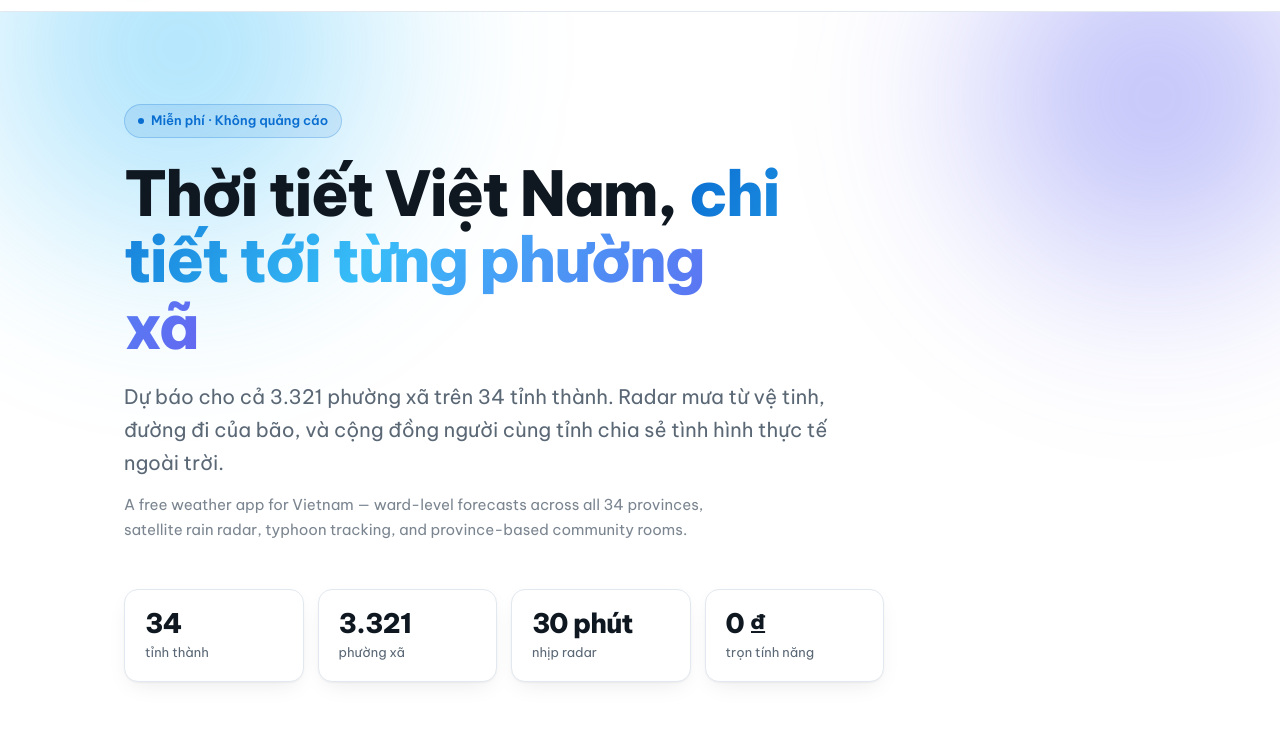
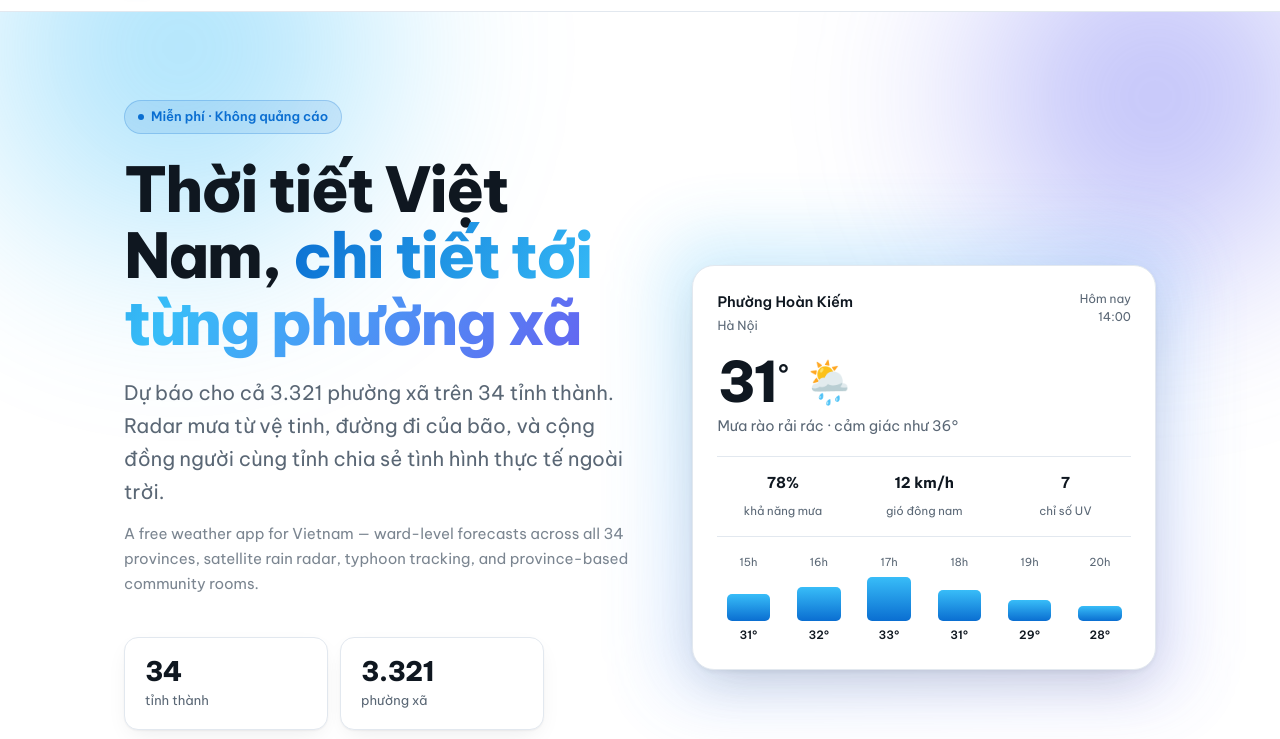
Before and after one commit to tenkitenki/opentenki, a plain HTML site: page index.html in a window 1280 px wide. Shown: the part 54-793 px from the top of the page. Drawn offline with Linux system fonts and the light colour scheme.

Commit message:
Hero: them the thoi tiet dung bang CSS, can lai hai cot

```diff
--- a/index.html
+++ b/index.html
@@ -77,25 +77,62 @@
   @media (prefers-reduced-motion: reduce){
     .troi::before,.troi::after{animation:none}
   }
-  .hero-in{position:relative;z-index:1;padding:92px 24px 76px;max-width:1080px;margin:0 auto}
+  .hero-in{position:relative;z-index:1;padding:88px 24px 76px;max-width:1080px;margin:0 auto;
+    display:grid;grid-template-columns:minmax(0,1.05fr) minmax(0,.95fr);gap:56px;align-items:center}
   .nhan{display:inline-flex;align-items:center;gap:7px;font-size:13px;font-weight:600;
     color:var(--xanh);background:color-mix(in srgb,var(--xanh) 11%,transparent);
     border:1px solid color-mix(in srgb,var(--xanh) 24%,transparent);
     padding:5px 13px;border-radius:999px;margin-bottom:22px}
   .cham{width:6px;height:6px;border-radius:50%;background:var(--xanh)}
   h1{font-size:clamp(36px,6.2vw,62px);line-height:1.08;letter-spacing:-.035em;
-    font-weight:800;margin:0 0 20px;max-width:15ch}
+    font-weight:800;margin:0 0 20px;max-width:19ch}
   .grad{background:linear-gradient(120deg,var(--xanh),var(--xanh2) 45%,var(--tim));
     -webkit-background-clip:text;background-clip:text;color:transparent}
   .phu{font-size:clamp(17px,2.1vw,20px);color:var(--nhat);max-width:56ch;margin:0 0 14px}
   .phu-en{font-size:15px;color:var(--nhat);opacity:.8;max-width:60ch;margin:0}
 
-  .so{display:grid;grid-template-columns:repeat(auto-fit,minmax(140px,1fr));
-    gap:14px;margin-top:46px;max-width:760px}
+  .so{display:grid;grid-template-columns:repeat(2,minmax(0,1fr));
+    gap:12px;margin-top:40px;max-width:420px}
   .so-o{background:var(--the);border:1px solid var(--vien);border-radius:14px;
     padding:18px 20px;box-shadow:var(--bong)}
   .so-n{font-size:27px;font-weight:800;letter-spacing:-.03em;line-height:1.15}
   .so-t{font-size:13px;color:var(--nhat);margin-top:3px}
+
+
+  /* ── Thẻ thời tiết dựng bằng CSS, không ảnh, không JS ────── */
+  .xem{position:relative}
+  .may{position:absolute;inset:-26px;border-radius:32px;
+    background:linear-gradient(150deg,color-mix(in srgb,var(--xanh2) 34%,transparent),
+                                      color-mix(in srgb,var(--tim) 26%,transparent));
+    filter:blur(34px);opacity:.75}
+  .kinh{position:relative;background:var(--the);border:1px solid var(--vien);
+    border-radius:22px;padding:24px;box-shadow:var(--bong2)}
+  .k-dau{display:flex;align-items:flex-start;justify-content:space-between;gap:12px}
+  .k-noi{font-size:14.5px;font-weight:600}
+  .k-tinh{font-size:12.5px;color:var(--nhat);margin-top:1px}
+  .k-gio{font-size:12px;color:var(--nhat);text-align:right;line-height:1.45}
+  .k-do{display:flex;align-items:center;gap:16px;margin:18px 0 4px}
+  .k-so{font-size:56px;font-weight:800;letter-spacing:-.045em;line-height:1}
+  .k-so sup{font-size:24px;font-weight:600;vertical-align:super;margin-left:2px}
+  .k-bt{font-size:42px;line-height:1}
+  .k-mo{font-size:14.5px;color:var(--nhat);margin-bottom:18px}
+  .k-hang{display:grid;grid-template-columns:repeat(3,1fr);gap:10px;
+    padding:14px 0;border-top:1px solid var(--vien);border-bottom:1px solid var(--vien)}
+  .k-o{text-align:center}
+  .k-o b{display:block;font-size:15px;font-weight:700}
+  .k-o span{font-size:11.5px;color:var(--nhat)}
+  .k-gio-luoi{display:grid;grid-template-columns:repeat(6,1fr);gap:8px;margin-top:16px}
+  .k-c{text-align:center}
+  .k-c i{display:block;font-style:normal;font-size:11px;color:var(--nhat);margin-bottom:6px}
+  .k-cot{height:44px;display:flex;align-items:flex-end;justify-content:center}
+  .k-cot span{width:70%;border-radius:5px;
+    background:linear-gradient(180deg,var(--xanh2),var(--xanh))}
+  .k-c b{display:block;font-size:11.5px;font-weight:600;margin-top:5px}
+  @media (max-width:900px){
+    .hero-in{grid-template-columns:1fr;gap:44px}
+    .xem{order:2;max-width:420px}
+    .so{max-width:none;grid-template-columns:repeat(auto-fit,minmax(130px,1fr))}
+  }
 
   /* ── Khối chung ───────────────────────────────────────────── */
   section{padding:76px 0}
@@ -178,6 +215,7 @@
 <div class="hero">
   <div class="troi" aria-hidden="true"></div>
   <div class="hero-in">
+    <div>
     <span class="nhan"><span class="cham"></span>Miễn phí · Không quảng cáo</span>
     <h1>Thời tiết Việt Nam, <span class="grad">chi tiết tới từng phường xã</span></h1>
     <p class="phu">Dự báo cho cả 3.321 phường xã trên 34 tỉnh thành. Radar mưa từ vệ tinh, đường đi của bão, và cộng đồng người cùng tỉnh chia sẻ tình hình thực tế ngoài trời.</p>
@@ -188,6 +226,38 @@
       <div class="so-o"><div class="so-n">3.321</div><div class="so-t">phường xã</div></div>
       <div class="so-o"><div class="so-n">30 phút</div><div class="so-t">nhịp radar</div></div>
       <div class="so-o"><div class="so-n">0 ₫</div><div class="so-t">trọn tính năng</div></div>
+    </div>
+    </div>
+
+    <div class="xem" aria-hidden="true">
+      <div class="may"></div>
+      <div class="kinh">
+        <div class="k-dau">
+          <div>
+            <div class="k-noi">Phường Hoàn Kiếm</div>
+            <div class="k-tinh">Hà Nội</div>
+          </div>
+          <div class="k-gio">Hôm nay<br>14:00</div>
+        </div>
+        <div class="k-do">
+          <div class="k-so">31<sup>°</sup></div>
+          <div class="k-bt">🌦️</div>
+        </div>
+        <div class="k-mo">Mưa rào rải rác · cảm giác như 36°</div>
+        <div class="k-hang">
+          <div class="k-o"><b>78%</b><span>khả năng mưa</span></div>
+          <div class="k-o"><b>12 km/h</b><span>gió đông nam</span></div>
+          <div class="k-o"><b>7</b><span>chỉ số UV</span></div>
+        </div>
+        <div class="k-gio-luoi">
+          <div class="k-c"><i>15h</i><div class="k-cot"><span style="height:62%"></span></div><b>31°</b></div>
+          <div class="k-c"><i>16h</i><div class="k-cot"><span style="height:78%"></span></div><b>32°</b></div>
+          <div class="k-c"><i>17h</i><div class="k-cot"><span style="height:100%"></span></div><b>33°</b></div>
+          <div class="k-c"><i>18h</i><div class="k-cot"><span style="height:70%"></span></div><b>31°</b></div>
+          <div class="k-c"><i>19h</i><div class="k-cot"><span style="height:48%"></span></div><b>29°</b></div>
+          <div class="k-c"><i>20h</i><div class="k-cot"><span style="height:34%"></span></div><b>28°</b></div>
+        </div>
+      </div>
     </div>
   </div>
 </div>
```
